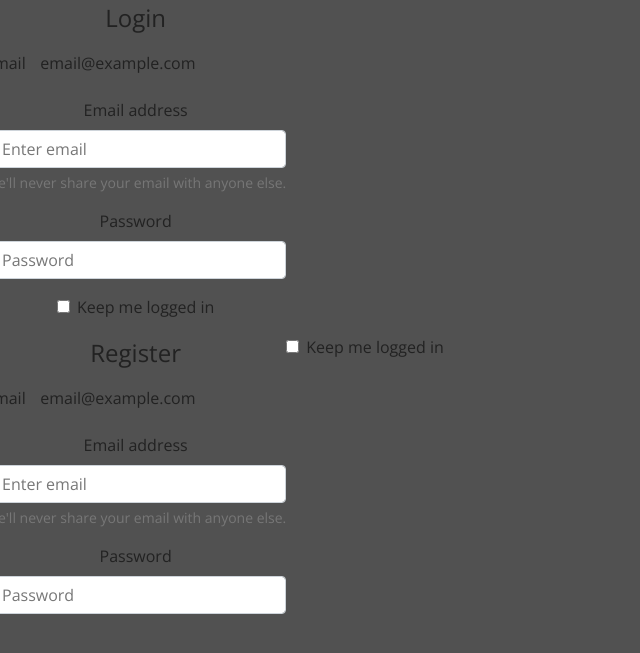
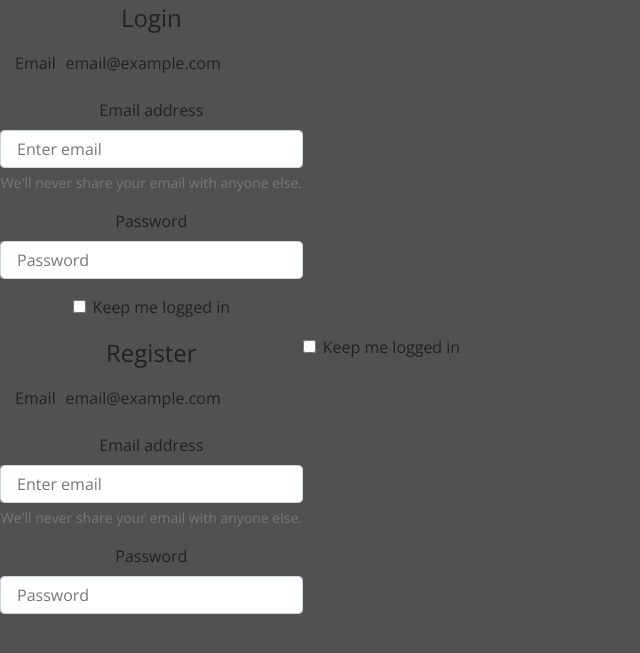
Before and after one commit to OwenCookman/MilestoneProject3, a Flask app: page /login in a window 1280 px wide. Shown: the part 59-712 px from the top of the page, without its empty margins (0-640 px from the left). Run offline with Flask 2, Linux system fonts and the light colour scheme; some libraries are stand-ins or nearby versions; some web fonts are replaced.

Commit message:
Removed margins from .row class

```diff
--- a/static/css/style.css
+++ b/static/css/style.css
@@ -6,3 +6,8 @@ body {
     font-size: 16px;
     font-family: 'Open Sans', sans-serif;
 }
+
+.row {
+    margin-left: 0;
+    margin-right: 0;
+}
```
